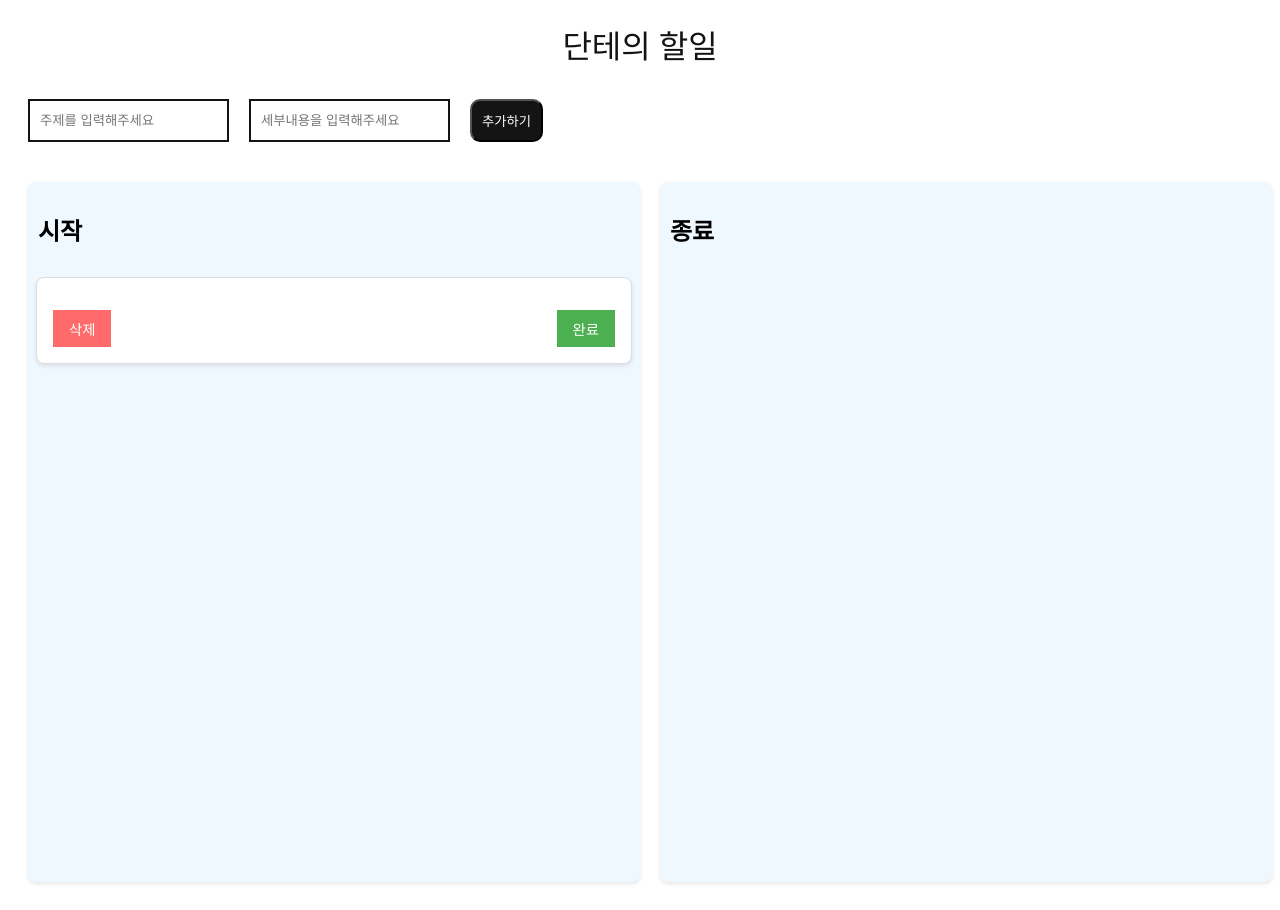
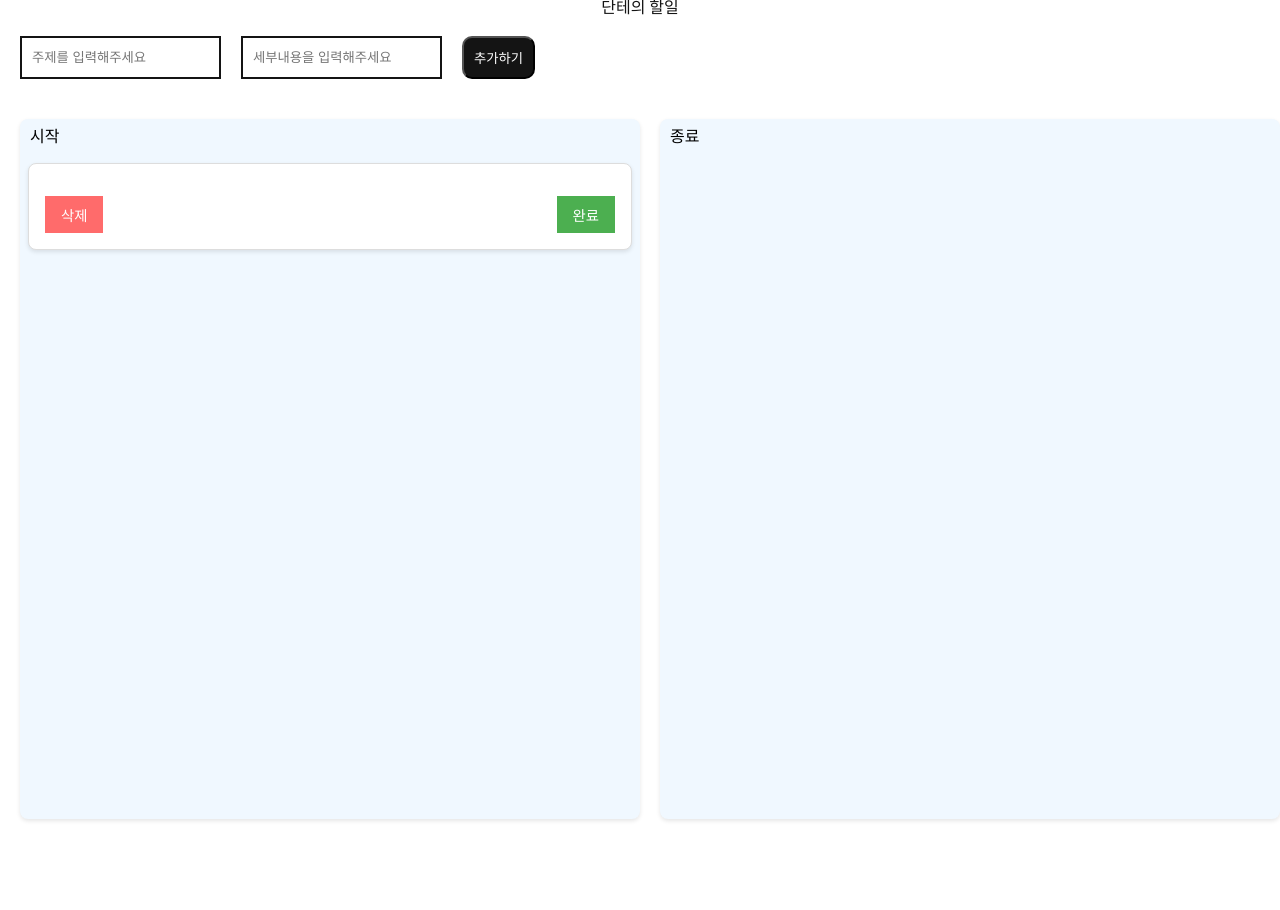
Before and after one commit to Andante23/React_personal, a React (Create React App) app: page / in a window 1280 px wide. After the commit the page ends 839 px from the top, so only its background shows below. Built offline with nearby package versions, Linux system fonts and the light colour scheme; the HTML template or start-up script is replaced by a standard one.

Commit message:
TodoList를 입력받는 부분과 TodoList 카드를 보여주는 부분을 컴포넌트 화

```diff
--- a/src/App.jsx
+++ b/src/App.jsx
@@ -1,3 +1,4 @@
+import "./CSS/reset.css";
 import "./CSS/App.css";
 import { TodoHead } from "./components/Thead.jsx";
 import { TodoBody } from "./components/Tbody.jsx";
--- a/src/components/Tbody.jsx
+++ b/src/components/Tbody.jsx
@@ -2,9 +2,8 @@
 
 //  13 , 14번째 줄에서 상태 관리가 되고있으므로  도와줄 useState가 필요합니다.
 import { useState } from "react";
-
-import { TodoCardFalse } from "./TcardFalse";
-import { TodoCardTrue } from "./TcardTrue";
+import { TodoInputForm } from "./TinputForm";
+import { TodoCardListView } from "./TcardList";
 
 /**
  * 할일목록 몸통 컴포넌트입니다.
@@ -78,69 +77,14 @@
 
   return (
     <>
-      <nav className="todo_input_bar">
-        <form className="todo_inputForm">
-          <input
-            className="todo_inputForm_input_topic"
-            name="topic_title"
-            type="text"
-            placeholder="주제를 입력해주세요"
-            value={inputTopic}
-            onChange={onChangeTopic}
-            min="10"
-            max="50"
-            required
-          />
-          <br></br>
-          <input
-            className="todo_inputForm_input_topic_text"
-            name="topic_text"
-            type="text"
-            placeholder="세부내용을 입력해주세요"
-            value={inputTopicText}
-            onChange={onChangeTopicText}
-            min="10"
-            max="50"
-            required
-          />
-
-          <button
-            className="todo_inputForm_submit"
-            type="submit"
-            onClick={submitButtonForm}
-          >
-            추가하기
-          </button>
-        </form>
-      </nav>
-
-      <div className="todoListView">
-        <section className="todoList_start">
-          <h1 className="todoList_start_title">시작</h1>
-          {todoList
-            .filter((tD) => !tD.isDone)
-            .map((tD) => (
-              <TodoCardFalse
-                todo={tD}
-                todoList={todoList}
-                setTodoList={setTodoList}
-              />
-            ))}
-        </section>
-
-        <section className="todoList_end">
-          <h1 className="todoList_end_title">종료</h1>
-          {todoList
-            .filter((tD) => tD.isDone)
-            .map((tD) => (
-              <TodoCardTrue
-                todo={tD}
-                todoList={todoList}
-                setTodoList={setTodoList}
-              />
-            ))}
-        </section>
-      </div>
+      <TodoInputForm
+        inputTopic={inputTopic}
+        onChangeTopic={onChangeTopic}
+        inputTopicText={inputTopicText}
+        onChangeTopicText={onChangeTopicText}
+        submitButtonForm={submitButtonForm}
+      />
+      <TodoCardListView todoList={todoList} setTodoList={setTodoList} />
     </>
   );
 }
--- /dev/null
+++ b/src/components/TcardList.jsx
@@ -0,0 +1,36 @@
+import { TodoCardFalse } from "./TcardFalse";
+import { TodoCardTrue } from "./TcardTrue";
+
+export function TodoCardListView(props) {
+  return (
+    <>
+      <div className="todoListView">
+        <section className="todoList_start">
+          <h1 className="todoList_start_title">시작</h1>
+          {props.todoList
+            .filter((tD) => !tD.isDone)
+            .map((tD) => (
+              <TodoCardFalse
+                todo={tD}
+                todoList={props.todoList}
+                setTodoList={props.setTodoList}
+              />
+            ))}
+        </section>
+
+        <section className="todoList_end">
+          <h1 className="todoList_end_title">종료</h1>
+          {props.todoList
+            .filter((tD) => tD.isDone)
+            .map((tD) => (
+              <TodoCardTrue
+                todo={tD}
+                todoList={props.todoList}
+                setTodoList={props.setTodoList}
+              />
+            ))}
+        </section>
+      </div>
+    </>
+  );
+}
--- /dev/null
+++ b/src/components/TinputForm.jsx
@@ -0,0 +1,41 @@
+export function TodoInputForm(props) {
+  console.log(props);
+
+  return (
+    <nav className="todo_input_bar">
+      <form className="todo_inputForm">
+        <input
+          className="todo_inputForm_input_topic"
+          name="topic_title"
+          type="text"
+          placeholder="주제를 입력해주세요"
+          value={props.inputTopic}
+          onChange={props.onChangeTopic}
+          min="10"
+          max="50"
+          required
+        />
+        <br></br>
+        <input
+          className="todo_inputForm_input_topic_text"
+          name="topic_text"
+          type="text"
+          placeholder="세부내용을 입력해주세요"
+          value={props.inputTopicText}
+          onChange={props.onChangeTopicText}
+          min="10"
+          max="50"
+          required
+        />
+
+        <button
+          className="todo_inputForm_submit"
+          type="submit"
+          onClick={props.submitButtonForm}
+        >
+          추가하기
+        </button>
+      </form>
+    </nav>
+  );
+}
```
